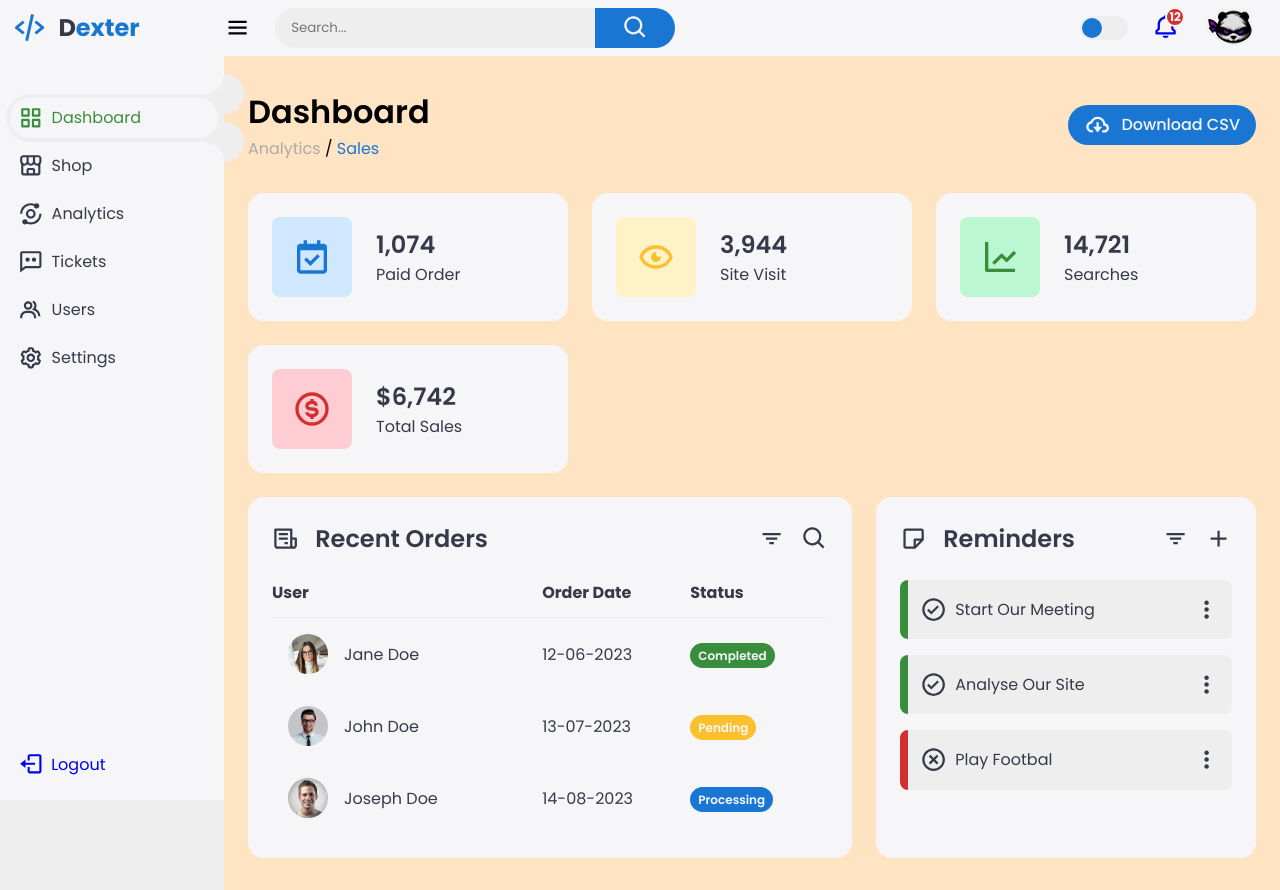
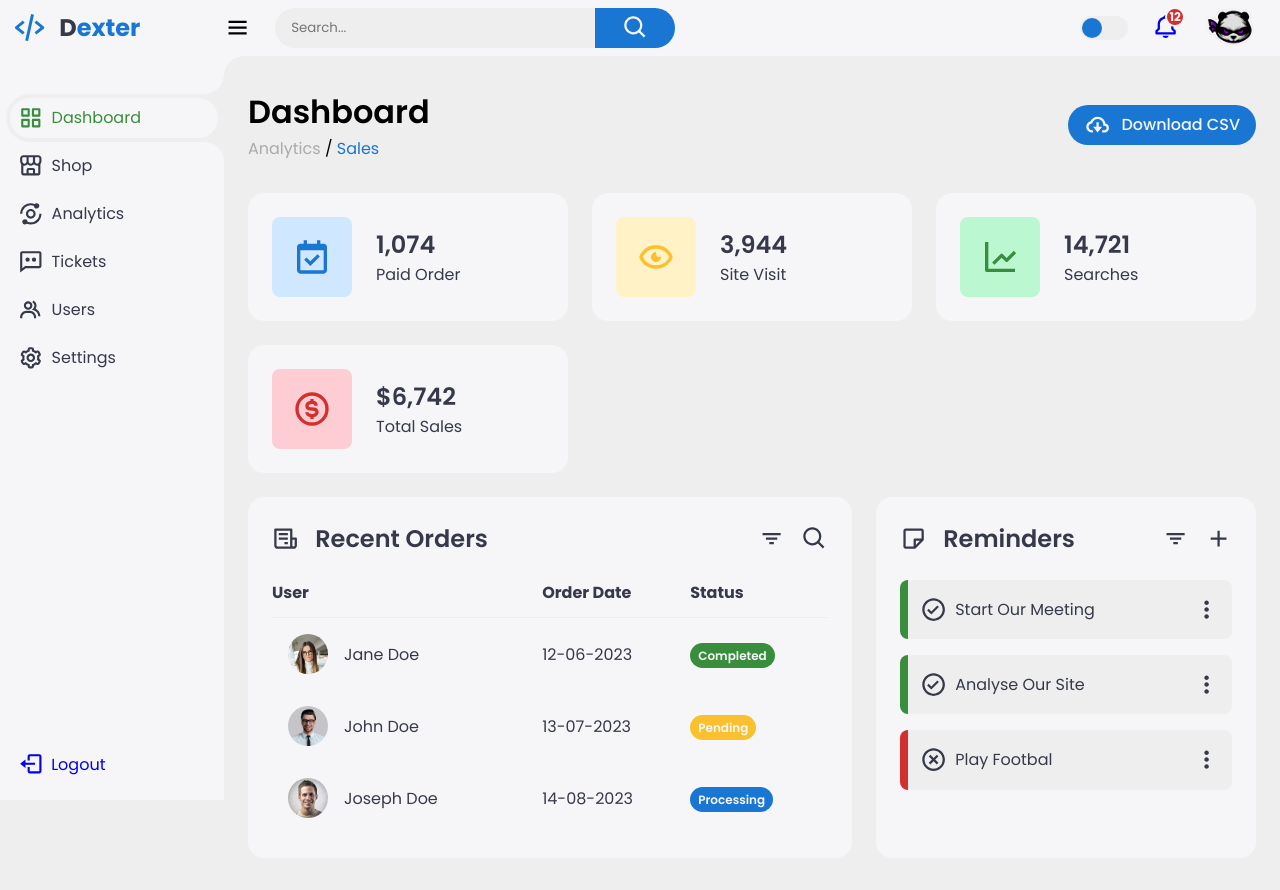
Before and after one commit to dexter2k8/responsive-dashboard, a React (Vite) app: page / in a window 1280 px wide. Built offline with nearby package versions, Linux system fonts and the light colour scheme.

Commit message:
implemented dark mode

```diff
--- a/src/App.css
+++ b/src/App.css
@@ -2,6 +2,7 @@
   display: flex;
   height: 100vh;
   width: 100vw;
+  background-color: var(--light);
 }
 
 .content {
--- a/src/App.tsx
+++ b/src/App.tsx
@@ -1,17 +1,27 @@
+import "./App.css";
 import { useState } from "react";
-import "./App.css";
 import Header from "./components/Header";
 import Sidebar from "./components/Sidebar";
 import Main from "./components/Main";
 
 function App() {
   const [collapsed, setCollapsed] = useState(false);
+  const [darkMode, setDarkMode] = useState(false);
+
+  const toggleDarkMode = () => {
+    setDarkMode(!darkMode);
+    if (!darkMode) {
+      document.documentElement.classList.add("dark-mode");
+    } else {
+      document.documentElement.classList.remove("dark-mode");
+    }
+  };
 
   return (
     <div className="app">
       <Sidebar collapsed={collapsed} />
       <div className="content">
-        <Header onMenuClick={() => setCollapsed(!collapsed)} />
+        <Header onMenuClick={() => setCollapsed(!collapsed)} onSwitchClick={toggleDarkMode} />
         <Main />
       </div>
     </div>
--- a/src/components/Header/components/Switch/index.tsx
+++ b/src/components/Header/components/Switch/index.tsx
@@ -1,10 +1,10 @@
 import "./styles.css";
 
-export default function Switch() {
+export default function Switch({ onClick }: { onClick: () => void }) {
   return (
     <>
       <input type="checkbox" id="switch" hidden />
-      <label className="switch" htmlFor="switch"></label>
+      <label className="switch" htmlFor="switch" onClick={onClick}></label>
     </>
   );
 }
--- a/src/components/Header/index.tsx
+++ b/src/components/Header/index.tsx
@@ -1,12 +1,12 @@
+import "./styles.css";
 import { BxBell } from "../../assets/icons/BxBell";
 import { BxMenu } from "../../assets/icons/BxMenu";
 import { BxSearch } from "../../assets/icons/BxSearch";
 import Switch from "./components/Switch";
-import "./styles.css";
 import logo from "../../assets/logo.png";
 import { IHeaderProps } from "./types";
 
-export default function Header({ onMenuClick }: IHeaderProps) {
+export default function Header({ onMenuClick, onSwitchClick }: IHeaderProps) {
   return (
     <header>
       <BxMenu onClick={onMenuClick} style={{ cursor: "pointer" }} />
@@ -16,7 +16,7 @@ export default function Header({ onMenuClick }: IHeaderProps) {
           <BxSearch />
         </button>
       </form>
-      <Switch />
+      <Switch onClick={onSwitchClick} />
       <a href="#" className="notification">
         <BxBell />
         <span className="count">12</span>
--- a/src/components/Header/styles.css
+++ b/src/components/Header/styles.css
@@ -1,4 +1,5 @@
 header {
+  position: sticky;
   display: flex;
   align-items: center;
   gap: 1.5rem;
--- a/src/components/Header/types.ts
+++ b/src/components/Header/types.ts
@@ -1,3 +1,4 @@
 export interface IHeaderProps {
   onMenuClick: () => void;
+  onSwitchClick: () => void;
 }
--- a/src/components/Main/styles.css
+++ b/src/components/Main/styles.css
@@ -1,6 +1,7 @@
 main {
-  background-color: bisque;
   padding: 2rem 1.5rem;
+  border-top-left-radius: 1.25rem;
+  background-color: var(--grey);
 }
 
 main .divider {
--- a/src/components/Sidebar/components/SideHeader/styles.css
+++ b/src/components/Sidebar/components/SideHeader/styles.css
@@ -1,7 +1,7 @@
 .side-header a {
   display: flex;
   align-items: center;
-  gap: 0.7rem;
+  gap: 0.75rem;
   width: fit-content;
   color: var(--primary);
   padding-inline: 0.75rem;
```
